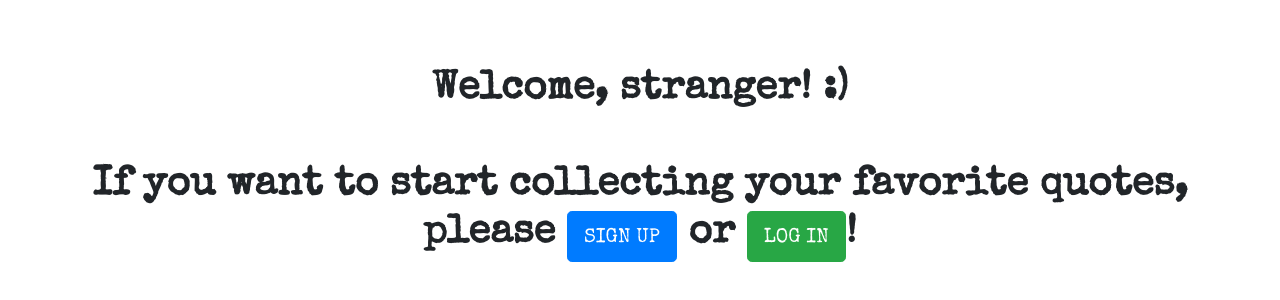
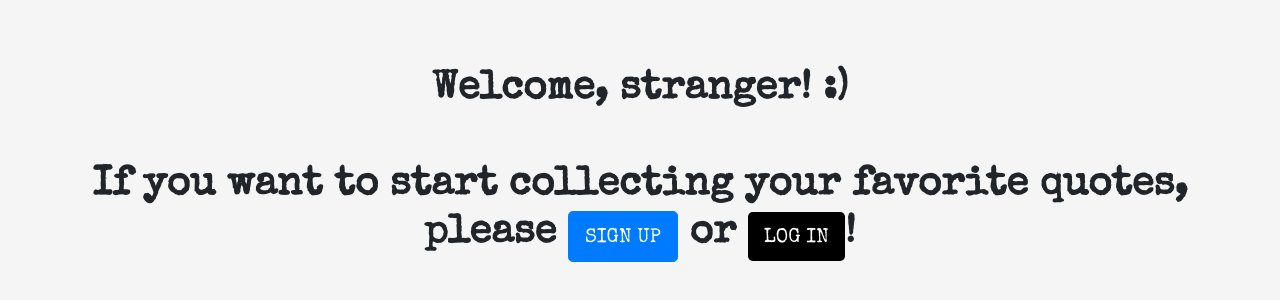
Before and after one commit to VBTX/favorite-quotes-client, a React (Create React App) app: page / in a window 1280 px wide. Shown: the part 150-450 px from the top of the page. Built offline with nearby package versions, Linux system fonts and the light colour scheme; no server answers; a web font is replaced by a local one.

Commit message:
add diff font-size option for smaller screen

```diff
--- a/src/App.css
+++ b/src/App.css
@@ -1,7 +1,3 @@
-.App {
-	text-align: center;
-}
-
 .myQuotes {
 	display: flexwrap;
 	flex-direction: row;
@@ -10,15 +6,30 @@
 html,
 body {
 	margin: 0;
-	background: white;
+	background: whitesmoke;
 	background-position: center;
+
 	background-repeat: no-repeat;
 	background-size: cover;
 	height: 100%;
+	text-align: center;
 }
 
-.App-link {
-	color: #61dafb;
+.container {
+	border: 1px solid black;
+}
+
+.btn-success {
+	background: black;
+	border: black;
+}
+.btn-success:hover {
+	background: red;
+	border: black;
+}
+.btn-secondary.focus,
+.btn-success:focus {
+	box-shadow: 0 0 0 0.2rem red;
 }
 
 .nav-link {
@@ -28,8 +39,17 @@ body {
 
 .nav {
 	margin-left: 50px;
-	justify-content: space-between;
-	font-size: 30px;
+	justify-content: space-evenly;
+	font-size: 25px;
+}
+
+@media only screen and (max-width: 750px) {
+	.nav {
+		font-size: 5px;
+	}
+	.nav-link {
+		font-size: 5px;
+	}
 }
 
 .nav-link:hover {
```
